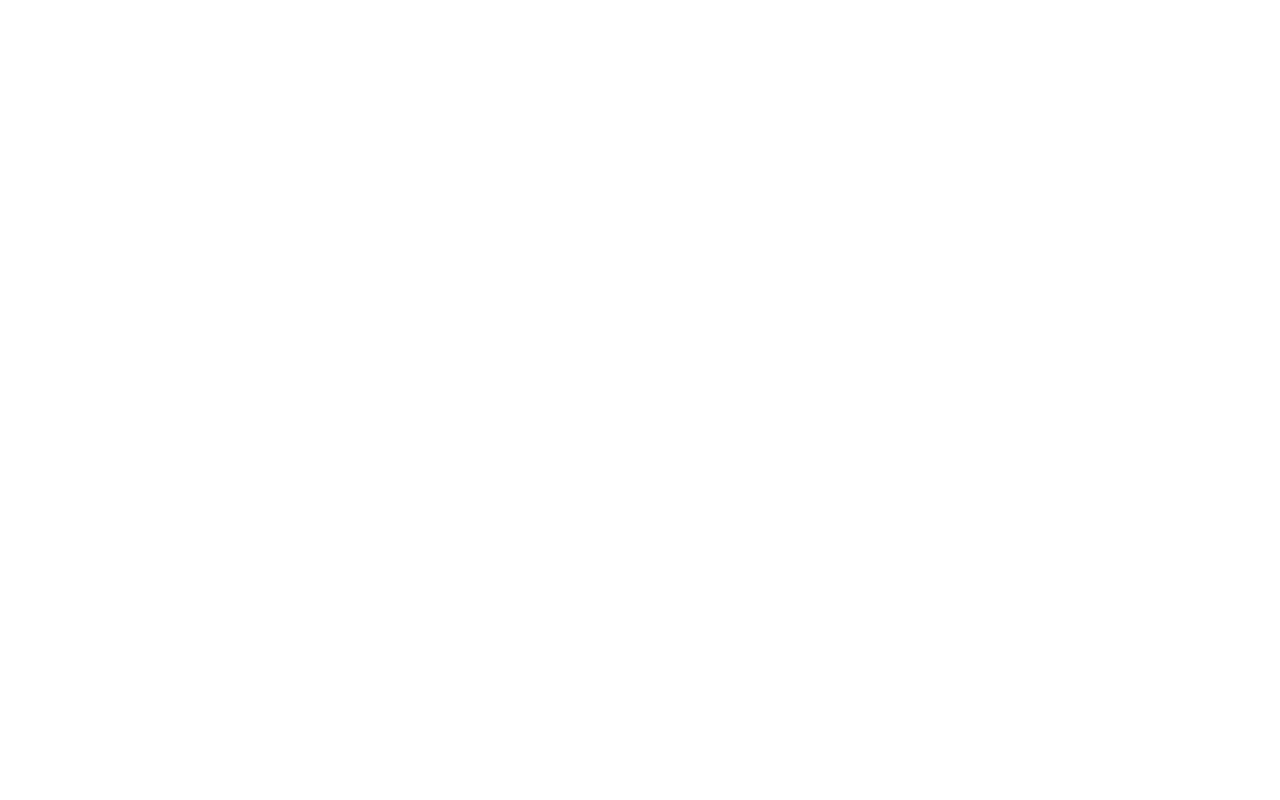
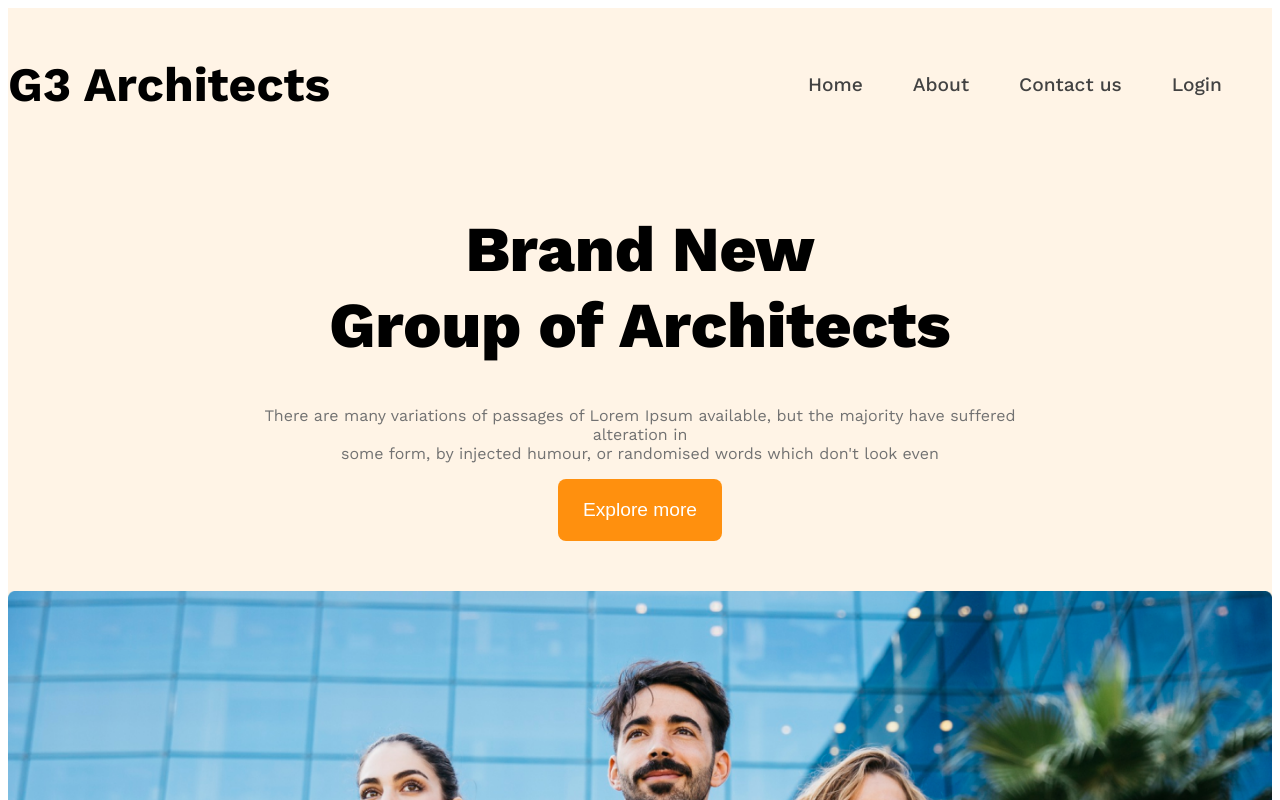
Before and after one commit to MRBRAFI/g3-arcihtect-webpage-ml-2, a plain HTML site: page index.html in a window 1280 px wide. Shown: the top 800 px of the page. Drawn offline with nearby package versions, Linux system fonts and the light colour scheme.

Commit message:
added the header section

```diff
--- a/index.html
+++ b/index.html
@@ -6,9 +6,29 @@
     <title>G3-Architect-webpage</title>
     <link rel="stylesheet" href="style.css">
 </head>
-<body>
-    <header>
+<body class="work-sans-font">
+    <header class="bg-color">
+       <nav class="navbar display-flex">
+        <h3 class="brand">G3 Architects</h3>
+        <ul class="nav-links display-flex">
+            <li class="nav-item"><a href="" class="nav-link color-2">Home</a></li>
 
+            <li class="nav-item"><a href="" class="nav-link color-2">About</a></li>
+
+            <li class="nav-item"><a href="" class="nav-link color-2">Contact us</a></li>
+
+            <li class="nav-item"><a href="" class="nav-link color-2">Login</a></li>
+        </ul>
+       </nav>
+
+       <div class="banner">
+            <div class="banner-content">
+            <h1 class="banner-title">Brand New <br> Group of Architects</h1>
+               <p class="banner-description color-3">There are many variations of passages of Lorem Ipsum available, but the majority have suffered alteration in <br> some form, by injected humour, or randomised words which don't look even</p>
+            <button class="btn-primary">Explore more</button>
+            </div>
+            <img src="./images/banner.png" alt="image" class="banner-image">
+       </div>
     </header>
     <main>
 
--- a/style.css
+++ b/style.css
@@ -6,3 +6,81 @@
   font-optical-sizing: auto;
   font-style: normal;
 }
+
+/* shared styles */
+.color-2{
+  color: #424242;
+}
+.color-3{
+  color: #727272;
+}
+.bg-color {
+    background-color: rgba(255, 144, 14, 0.1);
+}
+
+.display-flex {
+    display: flex;
+}
+
+.btn-primary {
+  background-color: #FF900E;
+  color: #FFFFFF;
+  padding: 20px 25px;
+  border-radius: 8px;
+  border: none;
+  font-size: 1.2rem;
+  font-weight: 500;
+}
+
+/* header section */
+
+.navbar {
+   align-items: center;
+   justify-content: space-between;
+}
+.brand {
+    font-size: 3rem;
+    font-weight: 700;
+}
+
+.nav-item {
+    list-style: none;
+    margin-right: 50px;
+}
+
+.nav-link {
+    font-size: 1.2rem;
+    font-weight: 500;
+    text-decoration: none;
+}
+
+.navbar, .banner {
+    max-width: 1440px;
+    margin: 0 auto;
+}
+
+/* banner section */
+
+.banner {
+  margin: 0px auto;
+  text-align: center;
+}
+
+.banner-title {
+  font-size: 4rem;
+  font-weight: 800;
+}
+
+.banner-description {
+  font-size: 1rem;
+  font-weight: 400;
+}
+
+.banner-content {
+  width: 60%;
+  margin: 50px auto;
+}
+
+.banner-image {
+  width: 100%;
+}
```
